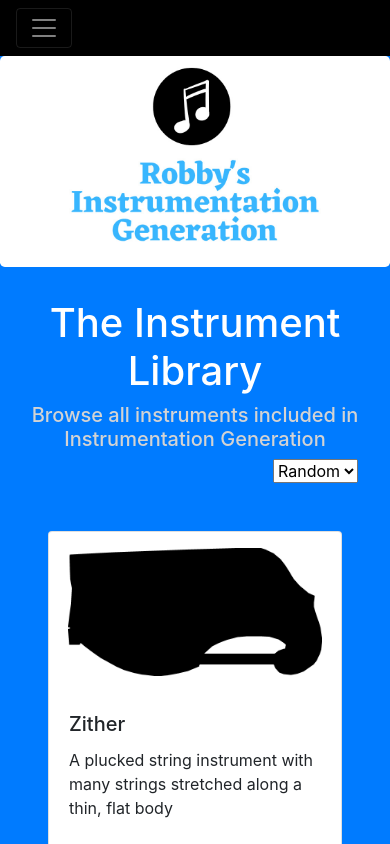
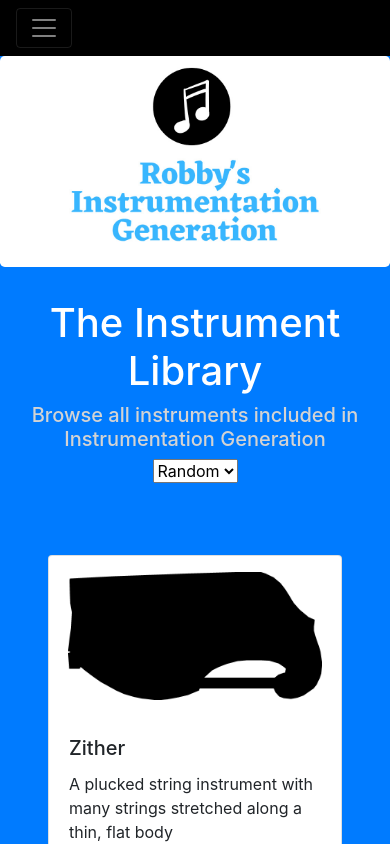
Before and after one commit to robbyph/instrumentation-generation, a Next.js app: page /library in a window 390 px wide. Shown: the top 844 px of the page. Built offline with nearby package versions, Linux system fonts and the light colour scheme.

Commit message:
mobile friendly css for the select

```diff
--- a/pages/library.js
+++ b/pages/library.js
@@ -2,7 +2,6 @@ import styles from '../styles/Library.module.scss'
 import LibraryInstrumentList from '../components/LibraryComponents/LibraryInstrumentList'
 import { NextSeo } from 'next-seo'
 import { useEffect, useState } from 'react'
-import {Row, Col, Container} from 'react-bootstrap'
 
 
 const library = () => {
@@ -16,7 +15,7 @@ const library = () => {
                 />
                 <h1 className={styles.headingOne}>The Instrument Library</h1>
                 <h5 className={styles.headingFive}>Browse all instruments included in Instrumentation Generation</h5>
-                <select onChange={(e) => setSortingOption([...e.target.value])} style={{float: 'right', marginRight:'2rem'}}>
+                <select className={styles.sortSelect} onChange={(e) => setSortingOption([...e.target.value])}>
                     <option selected value ="0">Random</option>
                     <option value="1">A - Z</option>
                     <option value="2">Z - A</option>
--- a/styles/Library.module.scss
+++ b/styles/Library.module.scss
@@ -7,3 +7,16 @@
     text-align: center;
     color: rgb(211, 211, 211);
 }
+
+.sortSelect{
+    float: right;
+    margin-right:2rem;
+}
+
+@media (max-width: 768px) {
+    .sortSelect{
+        float: none;
+        display: block;
+margin: 0 auto;
+    }
+}
```
